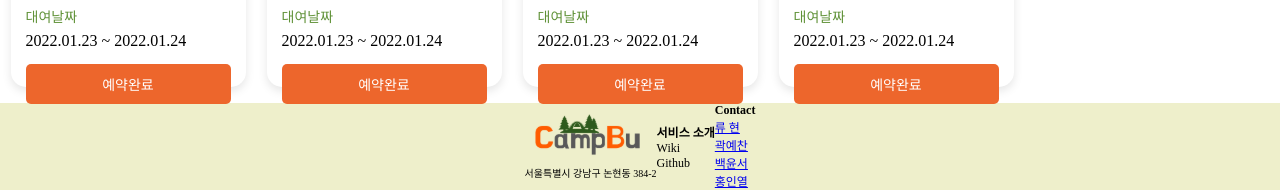
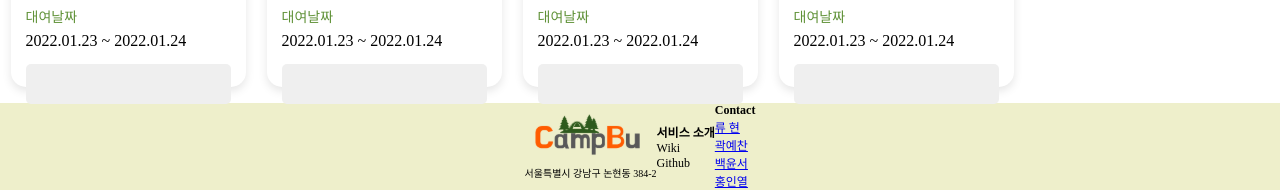
Before and after one commit to hinyc/Campbu, a React (Create React App) app in the folder client/: page /lists/borrowlist in a window 1280 px wide. Shown: the part 609-799 px from the top of the page. Built offline with nearby package versions, Linux system fonts and the light colour scheme.

Commit message:
[Style] #12 필요한 스타일 추가
opacity, cursor가 버튼의 조건에 따라 달라져서 props로 설정

```diff
--- a/client/src/components/Button.tsx
+++ b/client/src/components/Button.tsx
@@ -12,6 +12,9 @@ interface Props {
   border: string;
   size: string;
   margin?: string;
+  opacity?: string;
+  hover?: string;
+  cursor?: string;
 }
 
 const button = (props: Props) =>
@@ -24,9 +27,10 @@ const button = (props: Props) =>
     font-size: ${props.size};
     border-radius: ${rem(5)};
     margin: ${props.margin};
+    opacity: ${props.opacity};
     :hover {
-      opacity: 80%;
-      cursor: pointer;
+      opacity: ${props.hover};
+      cursor: ${props.cursor};
     }
     :active {
       opacity: 95%;
@@ -46,6 +50,9 @@ export function Button({
   border,
   size,
   margin,
+  opacity,
+  hover,
+  cursor,
 }: Props) {
   return (
     <CommonButton
@@ -56,6 +63,9 @@ export function Button({
       border={border}
       size={size}
       margin={margin}
+      opacity={opacity}
+      hover={hover}
+      cursor={cursor}
     >
       {text}
     </CommonButton>
--- a/client/src/components/Reservation.tsx
+++ b/client/src/components/Reservation.tsx
@@ -56,7 +56,17 @@ const moneyTitle = css`
   font-size: ${rem(14)};
 `;
 
-function Reservation() {
+interface Props {
+  text: string;
+  background: string;
+  color: string;
+  opacity?: string;
+  cursor: string;
+  hover?: string;
+}
+
+function Reservation(props: Props) {
+  const { text, background, color, opacity, cursor, hover } = props;
   return (
     <div css={post}>
       <Link to="#" css={textDecorationNone}>
@@ -86,14 +96,17 @@ function Reservation() {
         </div>
       </Link>
       <Button
-        text="예약완료"
+        text={text}
         width={`${rem(205)}`}
         height={`${rem(40)}`}
-        background="#ED662C"
-        color="white"
+        background={background}
+        color={color}
         border="none"
         size={`${rem(14)}`}
         margin={`${rem(8)} 0 0 ${rem(15)}`}
+        opacity={opacity}
+        cursor={cursor}
+        hover={hover}
       />
     </div>
   );
```
